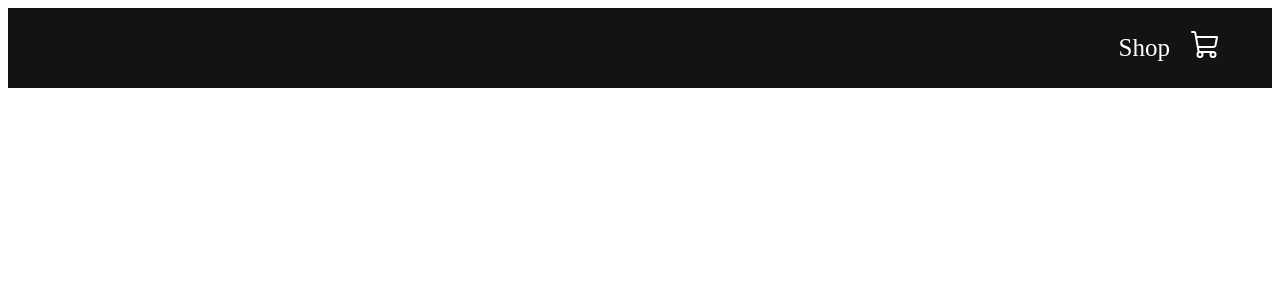
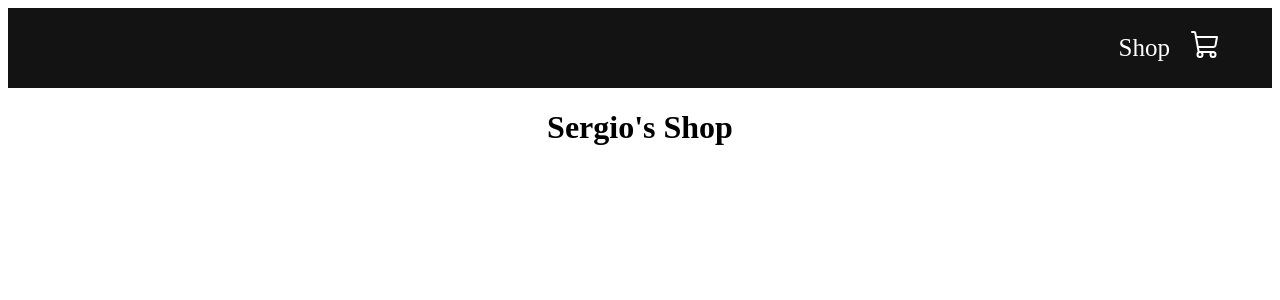
Before and after one commit to Srgiomndz/react-e-comm, a React (Create React App) app: page / in a window 1280 px wide. Shown: the top 300 px of the page. Built offline with nearby package versions, Linux system fonts and the light colour scheme.

Commit message:
created shop and cart pages

```diff
--- a/src/App.js
+++ b/src/App.js
@@ -1,7 +1,8 @@
 import './App.css'
 import { BrowserRouter as Router, Routes, Route } from 'react-router-dom'
 import { Navbar } from './components/navbar'
-
+import { Shop } from './pages/shop/shop'
+import { Cart } from './pages/cart/cart'
 
 
 function App() {
@@ -10,8 +11,8 @@
          <Router>
          <Navbar />
             <Routes>
-               <Route path='/' />
-               <Route path='/cart' />
+               <Route path='/' element={<Shop/>} />
+               <Route path='/cart' element={<Cart/>} />
             </Routes>
          </Router>
       </div>
--- /dev/null
+++ b/src/pages/cart/cart.jsx
@@ -0,0 +1,7 @@
+import React from 'react'
+
+export const Cart = () => {
+  return (
+    <div>Cart</div>
+  )
+}
--- /dev/null
+++ b/src/pages/shop/shop.jsx
@@ -0,0 +1,14 @@
+import React from 'react'
+
+export const Shop = () => {
+   return (
+      <div className='shop'>
+         <div className='shopTitle'>
+          <h1>Sergio's Shop</h1>
+         </div>
+         <div className='products'>
+
+         </div>
+      </div>
+   )
+}
```
